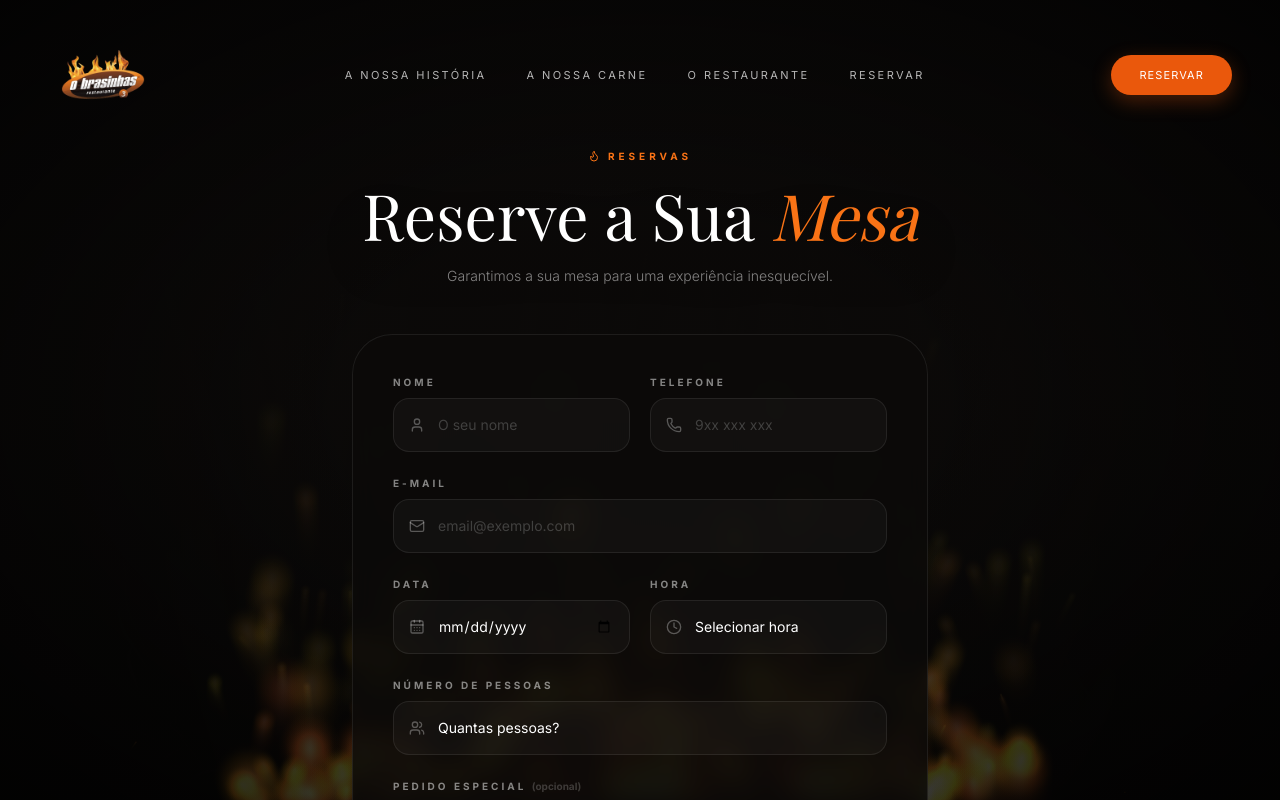
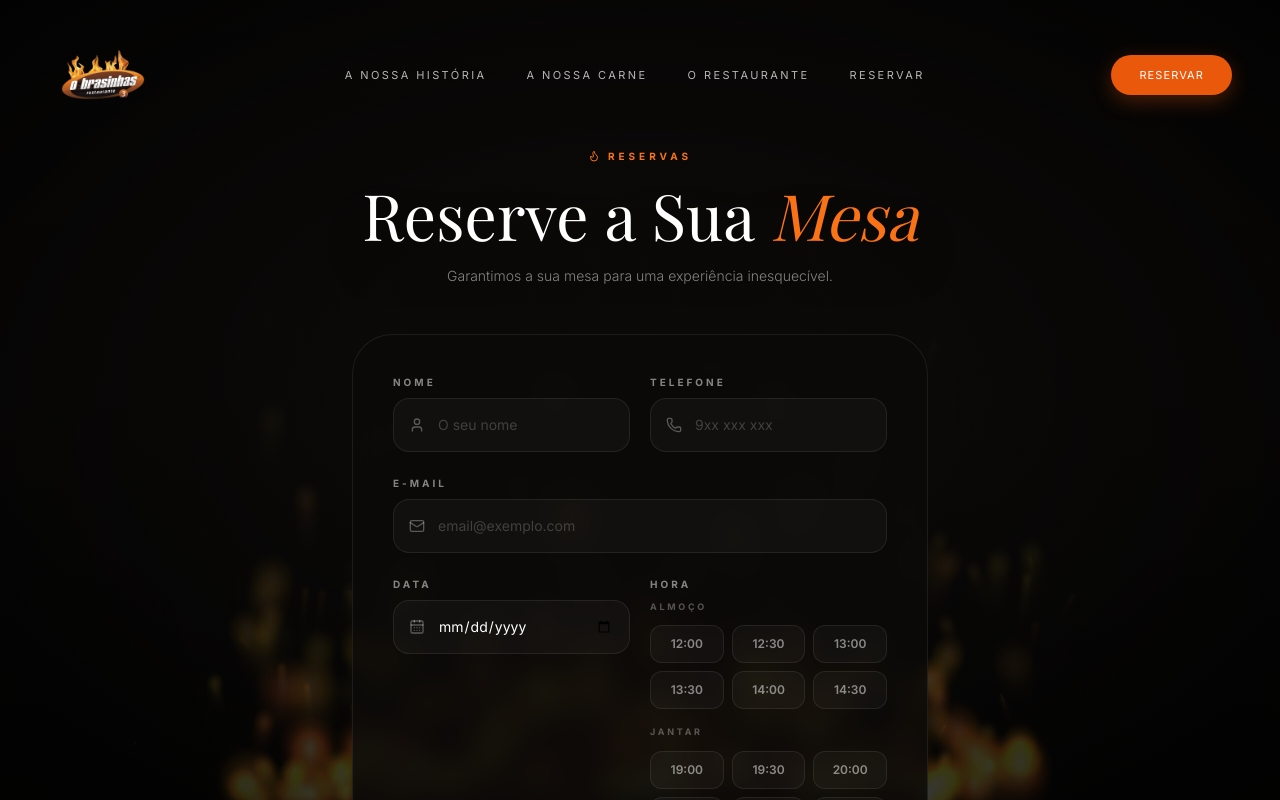
Before and after one commit to Esteves1903/templates, a Next.js app in the folder Brasinhas-template/: page /reservar in a window 1280 px wide. Shown: the top 800 px of the page. Built offline with nearby package versions, Linux system fonts and the light colour scheme; a web font is replaced by a local one.

Commit message:
selecionar

```diff
--- a/Brasinhas-template/src/app/reservar/page.tsx
+++ b/Brasinhas-template/src/app/reservar/page.tsx
@@ -253,26 +253,47 @@ export default function ReservarPage() {
                     onChange={set("data")}
                     required
                   />
-                  <SelectField
-                    label="Hora"
-                    icon={Clock}
-                    id="hora"
-                    value={form.hora}
-                    onChange={set("hora")}
-                    required
-                  >
-                    <option value="" disabled>Selecionar hora</option>
-                    <optgroup label="Almoço">
-                      {timeSlots.filter((t) => parseInt(t) < 16).map((t) => (
-                        <option key={t} value={t}>{t}</option>
-                      ))}
-                    </optgroup>
-                    <optgroup label="Jantar">
-                      {timeSlots.filter((t) => parseInt(t) >= 16).map((t) => (
-                        <option key={t} value={t}>{t}</option>
-                      ))}
-                    </optgroup>
-                  </SelectField>
+                  <div className="space-y-2">
+                    <label className="block text-[10px] font-bold uppercase tracking-[0.3em] text-white/50">
+                      Hora
+                    </label>
+                    <div className="space-y-3">
+                      <p className="text-[9px] uppercase tracking-[0.3em] text-white/30 font-bold">Almoço</p>
+                      <div className="grid grid-cols-3 gap-2">
+                        {timeSlots.filter((t) => parseInt(t) < 16).map((t) => (
+                          <button
+                            key={t}
+                            type="button"
+                            onClick={() => set("hora")(t)}
+                            className={`py-2.5 rounded-xl border text-xs font-semibold transition-all ${
+                              form.hora === t
+                                ? "border-brand-500 text-brand-500 bg-brand-500/10"
+                                : "border-white/[0.08] text-white/50 hover:border-brand-500/50 hover:text-white/80 bg-white/[0.03]"
+                            }`}
+                          >
+                            {t}
+                          </button>
+                        ))}
+                      </div>
+                      <p className="text-[9px] uppercase tracking-[0.3em] text-white/30 font-bold pt-1">Jantar</p>
+                      <div className="grid grid-cols-3 gap-2">
+                        {timeSlots.filter((t) => parseInt(t) >= 16).map((t) => (
+                          <button
+                            key={t}
+                            type="button"
+                            onClick={() => set("hora")(t)}
+                            className={`py-2.5 rounded-xl border text-xs font-semibold transition-all ${
+                              form.hora === t
+                                ? "border-brand-500 text-brand-500 bg-brand-500/10"
+                                : "border-white/[0.08] text-white/50 hover:border-brand-500/50 hover:text-white/80 bg-white/[0.03]"
+                            }`}
+                          >
+                            {t}
+                          </button>
+                        ))}
+                      </div>
+                    </div>
+                  </div>
                 </div>
 
                 {/* Party size */}
```
